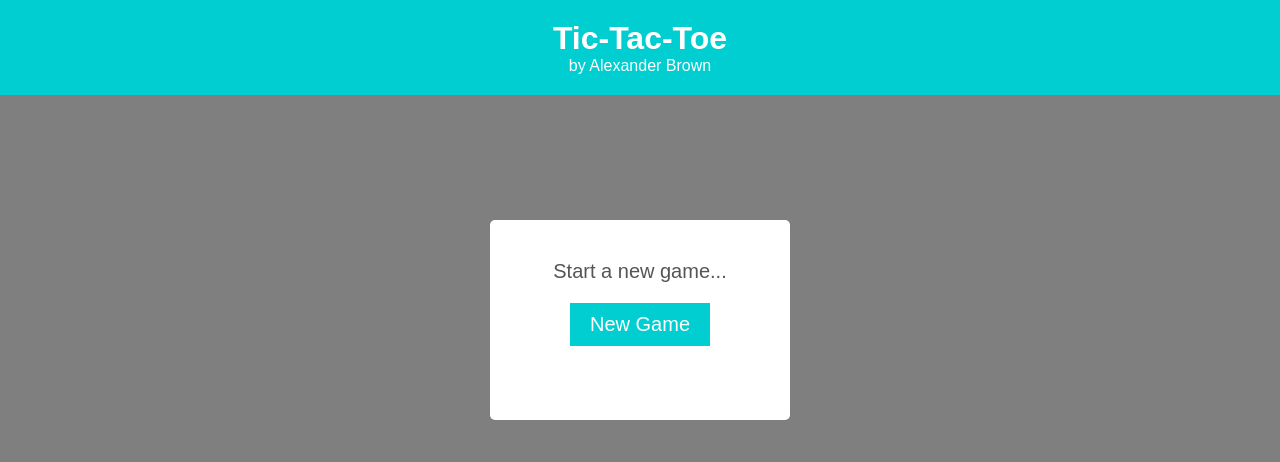
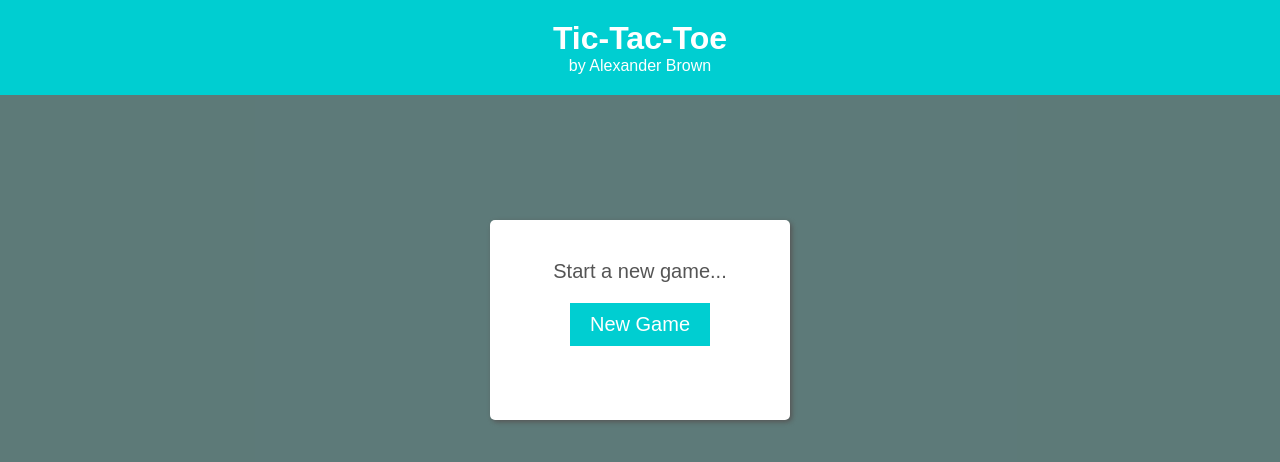
Before and after one commit to webtechalex/tic-tac-toe, a React app: page / in a window 1280 px wide. Shown: the top 462 px of the page. Built offline with nearby package versions, Linux system fonts and the light colour scheme.

Commit message:
generalised some css

```diff
--- a/src/components/styles/index.scss
+++ b/src/components/styles/index.scss
@@ -1,14 +1,25 @@
 html {
   font-family: sans-serif;
+  color: #555;
 }
 
 body {
   margin: 0;
   padding: 0;
+  background: #bbf5f2;
 }
 
 h1, p {
   margin: 0;
+}
+
+button {
+  margin: 20px;
+  border: none;
+  padding: 10px 20px;
+  background: #00ced1;
+  color: #fff;
+  font-size: 20px;
 }
 
 .header {
@@ -30,35 +41,29 @@ h1, p {
   position: relative;
   margin: 125px auto;
   border-radius: 5px;
-  padding: 10px;
-  padding-top: 40px;
+  padding: 40px 10px 10px 10px;
   width: 300px;
   height: 200px;
   background: #fff;
   z-index: 99;
   text-align: center;
   font-size: 20px;
-  color: #555;
   box-sizing: border-box;
-}
-
-.modal-panel button {
-  margin: 20px;
-  border: none;
-  padding: 10px 20px;
-  background: #00ced1;
-  color: #fff;
-  font-size: 20px;
+  box-shadow: 2px 2px 5px #555;
 }
 
 .status {
   margin: 50px auto 0 auto;
+  border-radius: 3px;
+  padding: 10px;
   width: 300px;
+  background: #fff;
   text-align: center;
+  box-shadow: 2px 2px 5px #555;
 }
+
 .status p {
   font-size: 20px;
-  color: #555;
 }
 
 .board {
```
